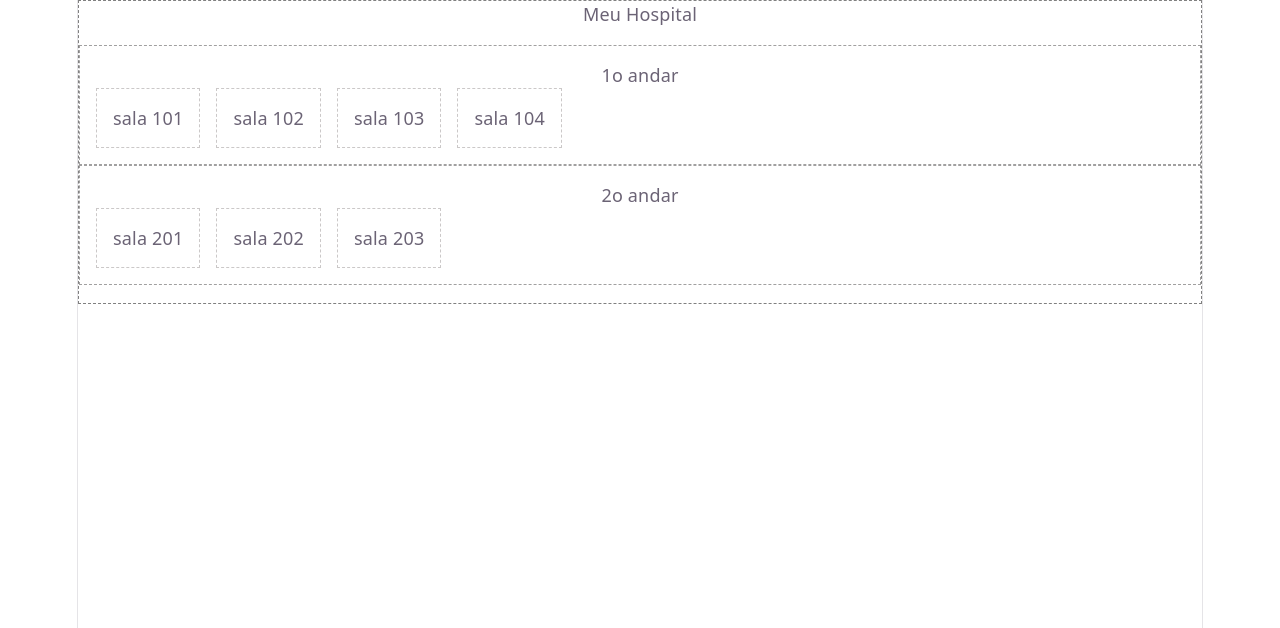
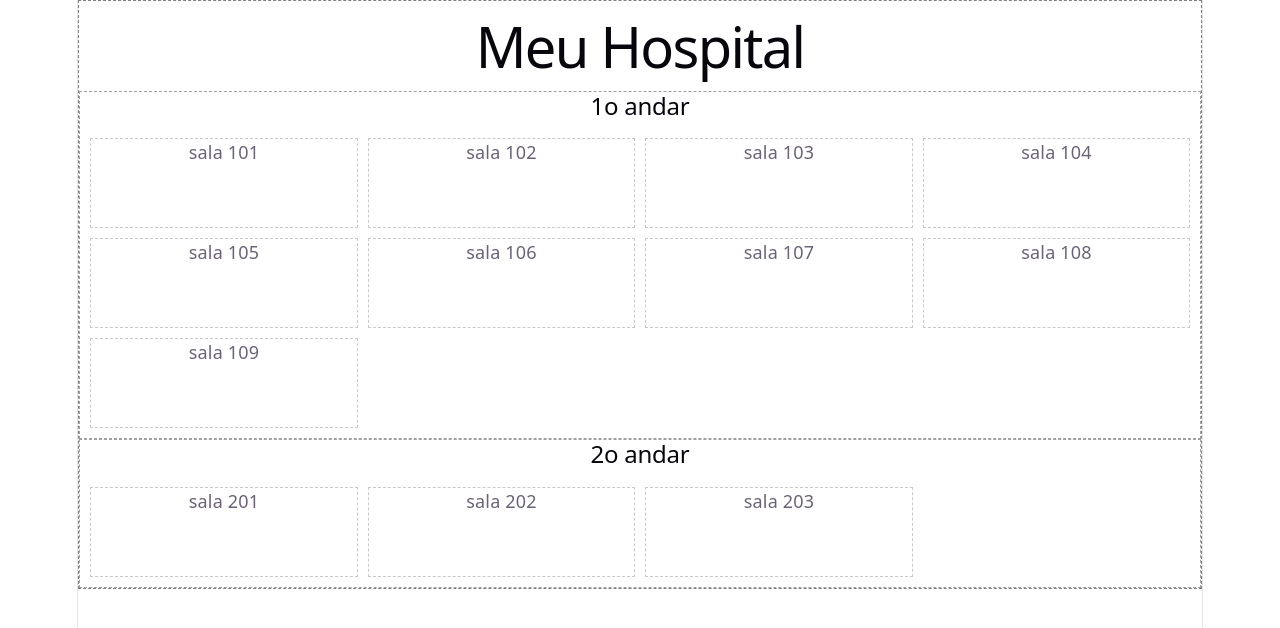
Before and after one commit to mrChernicharo/dnd-test, a React (Vite) app: page / in a window 1280 px wide. Shown: the top 628 px of the page. Built offline with nearby package versions, Linux system fonts and the light colour scheme.

Commit message:
all looking good

```diff
--- a/src/Hospital.css
+++ b/src/Hospital.css
@@ -14,7 +14,7 @@ li {
 
 .sector {
   border: 1px dashed rgb(161, 160, 160);
-  padding: 16px;
+  /* padding: 16px; */
 
   ul {
     display: flex;
@@ -24,5 +24,6 @@ li {
 
 .room {
   border: 1px dashed rgb(203, 200, 200);
-  padding: 16px;
+  height: 100%;
+  /* padding: 16px; */
 }
--- a/src/Hospital.tsx
+++ b/src/Hospital.tsx
@@ -1,4 +1,11 @@
-import { useContainerWidth, type GridLayoutProps } from "react-grid-layout";
+import {
+  ReactGridLayout,
+  useContainerWidth,
+  type GridLayoutProps,
+  type LayoutItem,
+} from "react-grid-layout";
+import "react-grid-layout/css/styles.css";
+import "react-resizable/css/styles.css";
 import "./Hospital.css";
 
 interface Room {
@@ -26,6 +33,11 @@ const hospital = {
         { id: "r102", name: "sala 102" },
         { id: "r103", name: "sala 103" },
         { id: "r104", name: "sala 104" },
+        { id: "r105", name: "sala 105" },
+        { id: "r106", name: "sala 106" },
+        { id: "r107", name: "sala 107" },
+        { id: "r108", name: "sala 108" },
+        { id: "r109", name: "sala 109" },
       ],
     },
     {
@@ -44,41 +56,81 @@ const hospital = {
 export function Hospital() {
   return (
     <div className="hospital">
-      {hospital.name}
+      <h1>{hospital.name}</h1>
 
-      <ul>
-        {hospital.sectors.map((sector) => (
-          <Sector key={sector.id} sector={sector} />
-        ))}
-      </ul>
+      {hospital.sectors.map((sector) => (
+        <Sector key={sector.id} sector={sector} />
+      ))}
     </div>
   );
 }
 
 export function Sector({ sector }: { sector: Sector }) {
-  //   const { width, mounted, containerRef } = useContainerWidth();
+  const { width, mounted, containerRef } = useContainerWidth({
+    measureBeforeMount: true,
+    // initialWidth: window.innerWidth,
+  });
 
-  //   const layout = buildSectorLayout(sector.rooms);
+  const cols = 12;
+  const sectorLayout = buildSectorLayout(sector.rooms, cols);
+  //   console.log({ sectorLayout });
 
   return (
     <div className="sector">
-      {sector.name}
-      <ul>
-        {sector.rooms.map((room) => (
-          <Room key={room.id} room={room} />
-        ))}
-      </ul>
+      <h2>{sector.name}</h2>
+
+      <div ref={containerRef}>
+        {mounted && (
+          <ReactGridLayout
+            layout={sectorLayout}
+            width={width}
+            gridConfig={{ cols, rowHeight: 40 }}
+            onLayoutChange={(ev) => console.log(ev)}
+          >
+            {sectorLayout?.map((item) => (
+              <div key={item.i}>
+                <Room room={item.room} />
+              </div>
+            ))}
+          </ReactGridLayout>
+        )}
+      </div>
     </div>
   );
 }
 
 export function Room({ room }: { room: Room }) {
-  return <li className="room">{room.name}</li>;
+  return <div className="room">{room.name}</div>;
 }
 
-// function buildSectorLayout(rooms: Room[]) {
-//   const layout: GridLayoutProps["layout"] = [];
+function buildSectorLayout(rooms: Room[], cols: number, width = 3, height = 2) {
+  const layout: (LayoutItem & { room: Room })[] = [];
 
-//   for (const room of rooms) {
-//   }
-// }
+  let y = 0;
+  let x = 0;
+
+  for (const room of rooms) {
+    // const isLong = Math.random() > 0.75;
+    // const isTall = Math.random() < 0.25;
+
+    const item: LayoutItem & { room: Room } = {
+      i: room.id,
+      x,
+      y,
+      //   w: isLong ? width * 2 : width,
+      //   h: isTall ? height * 2 : height,
+      w: width,
+      h: height,
+      isResizable: false,
+      isBounded: true,
+      room,
+    };
+
+    if (x + width >= cols) y++;
+    x = (x + width) % cols;
+
+    layout.push(item);
+  }
+
+  return layout;
+}
```
